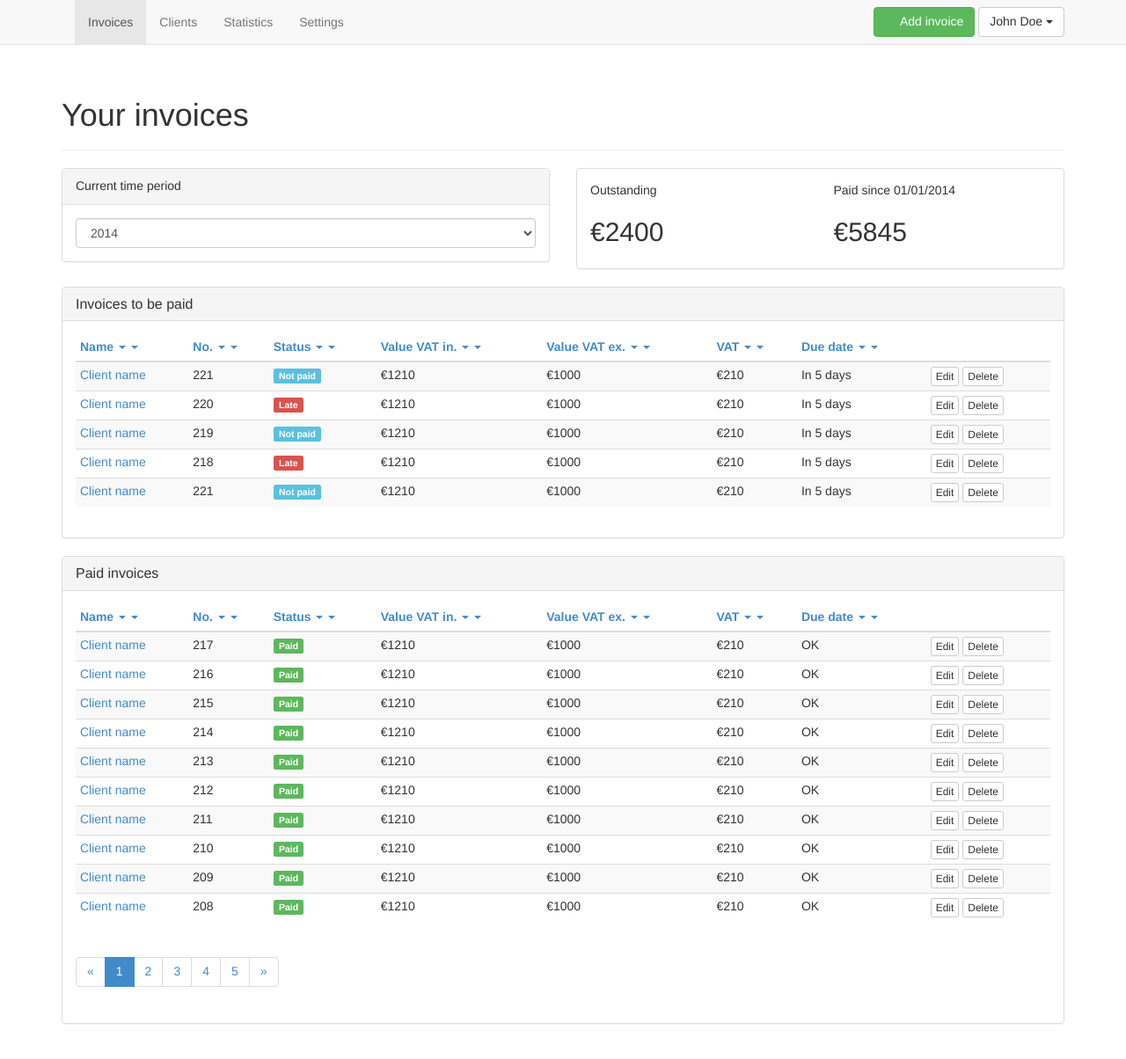
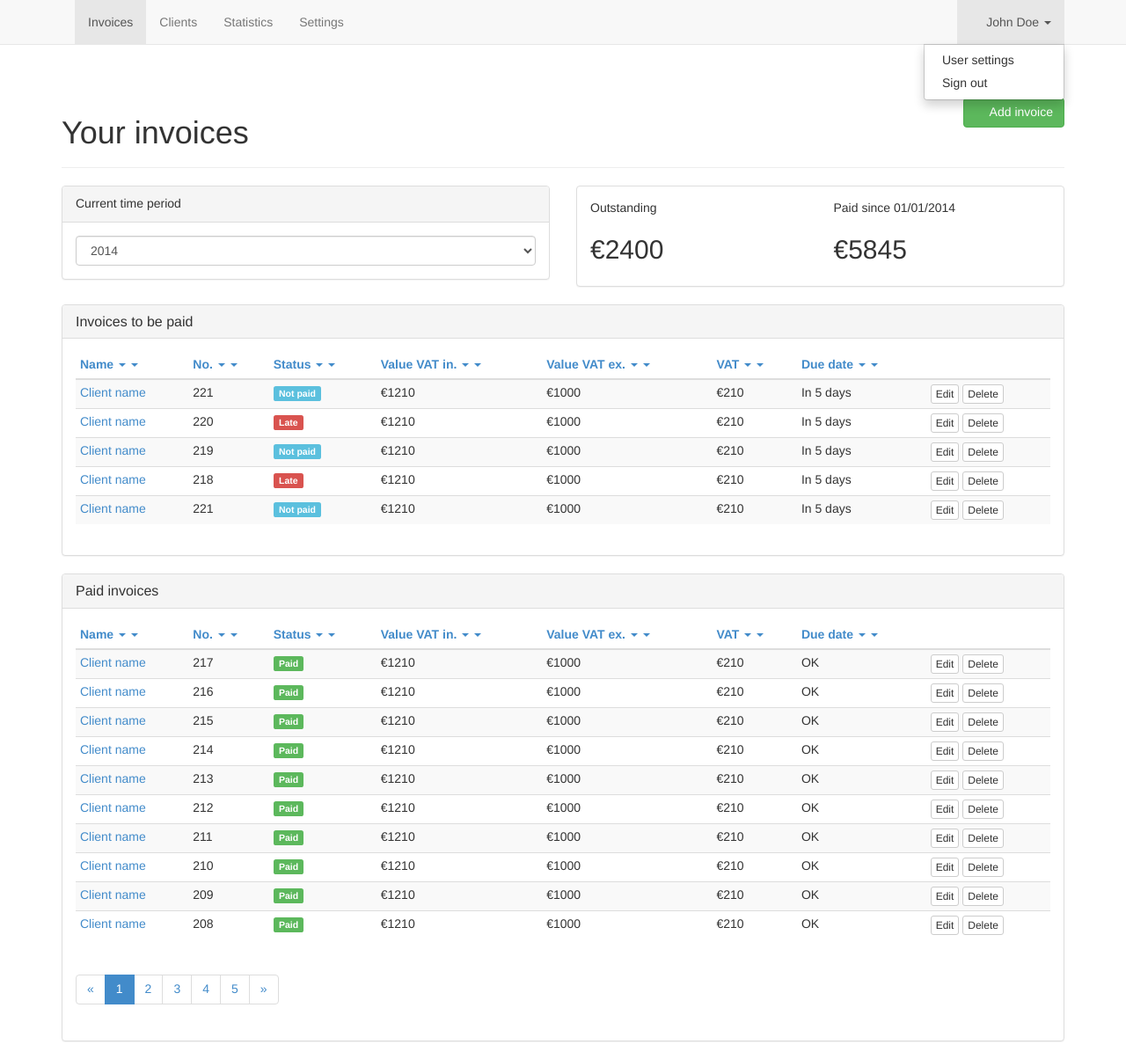
Before and after one commit to cybord/invoicing-html-prototype, a Jekyll site: the page built from invoices.html, in a window 1280 px wide. Shown: the whole page at 88% size. Built offline with Jekyll 4.4.1, drawn with Linux system fonts in a browser that asks for light colours; nearby versions of some CDN libraries; library files that are not in the unit come from our copies; Markdown is read by kramdown in place of the engine named in the settings; comment, search, counter and statistics services are not loaded.

Commit message:
Better responsive menu --> new invoice button in content

```diff
--- a/_includes/header.html
+++ b/_includes/header.html
@@ -12,29 +12,30 @@
       </a>
     </div>
 
-    <div class="navbar-collapse collapse">
+    <div class="navbar-left navbar-collapse">
       <ul class="nav navbar-nav">
         <li {% if page.url contains 'invoices.html'  %}class="active"{% endif %}><a href="/invoices.html">Invoices</a></li>
         <li {% if page.url contains 'clients.html'  %}class="active"{% endif %}><a href="/clients.html">Clients</a></li>
         <li {% if page.url contains 'stats.html'  %}class="active"{% endif %}><a href="/stats.html">Statistics</a></li>
         <li {% if page.url contains 'app-settings.html'  %}class="active"{% endif %}><a href="/app-settings.html">Settings</a></li>
       </ul>
+    </div>
 
-      <div class="navbar-right">
-        <a href="/add-invoice.html" class="btn btn-success navbar-btn"><span class="glyphicon glyphicon-plus-sign"></span> Add invoice</a>
-
-        <div class="btn-group navbar-btn dropdown">
-          <a class="dropdown-toggle btn btn-default" data-toggle="dropdown" href="#">
-            <span>John Doe</span>
+    <div class="navbar-right navbar-collapse">
+      <ul class="nav navbar-nav bordered">
+        <li class="dropdown open">
+          <a href="#" class="dropdown-toggle" data-toggle="dropdown" title="John Doe">
+            <i class="glyphicon glyphicon-user"></i>
+            John Doe
             <b class="caret"></b>
           </a>
           <ul class="dropdown-menu">
             <li><a href="/user-settings.html">User settings</a></li>
             <li><a href="/index.html">Sign out</a></li>
           </ul>
-        </div><!-- btn group -->
-      </div> <!-- navbar right -->
+        </li>
+      </ul>
+    </div>
 
-    </div><!--/.nav-collapse -->
   </div>
 </div>
--- a/invoices.html
+++ b/invoices.html
@@ -3,8 +3,9 @@ layout: app
 title: Invoices
 ---
 
-<div class="page-header">
-  <h1><div class="icon-large icon-invoices"></div> Your invoices</h1>
+<div class="page-header clearfix">
+  <h1 class="pull-left"><div class="icon-large icon-invoices"></div> Your invoices</h1>
+  <a href="/add-invoice.html" class="btn btn-success pull-right"><span class="glyphicon glyphicon-plus-sign"></span> Add invoice</a>
 </div>
 
 <div class="row">
```
